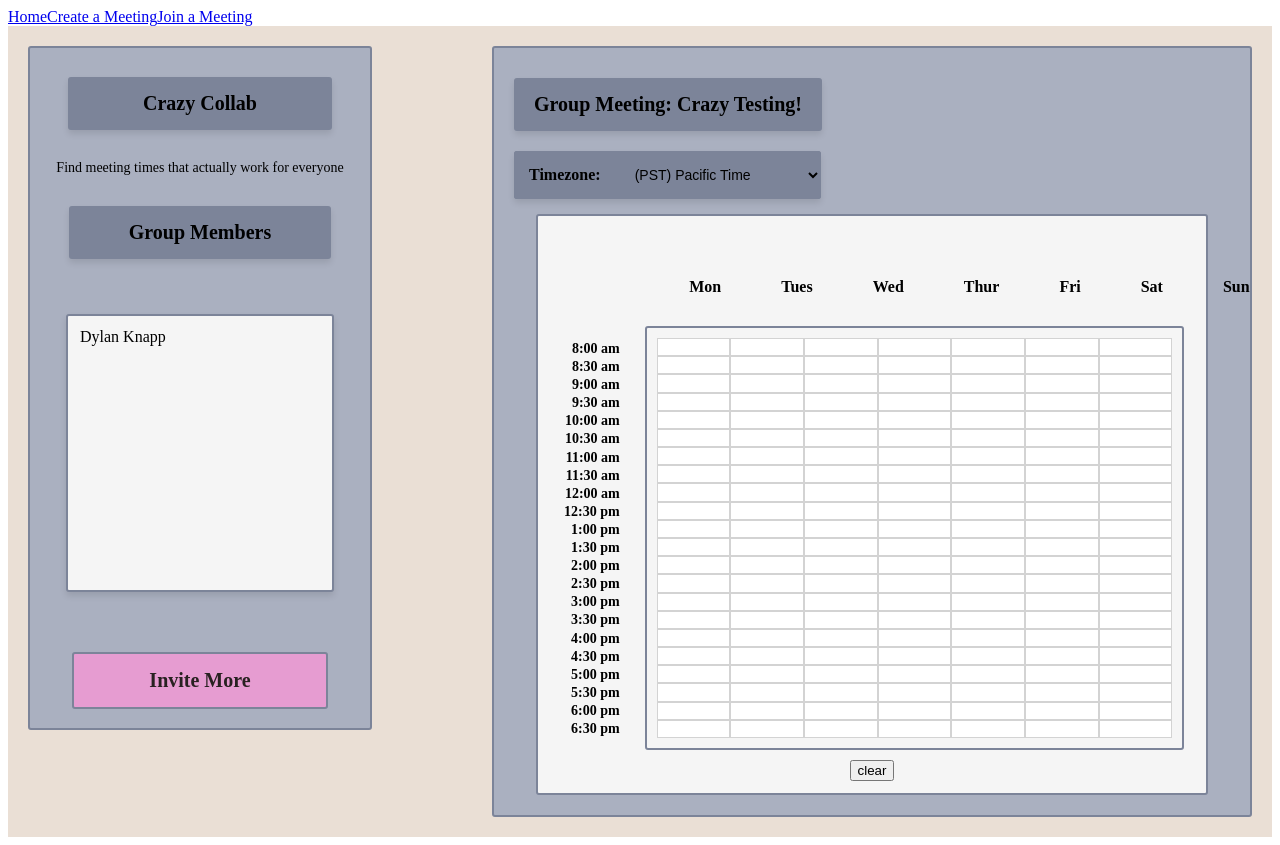
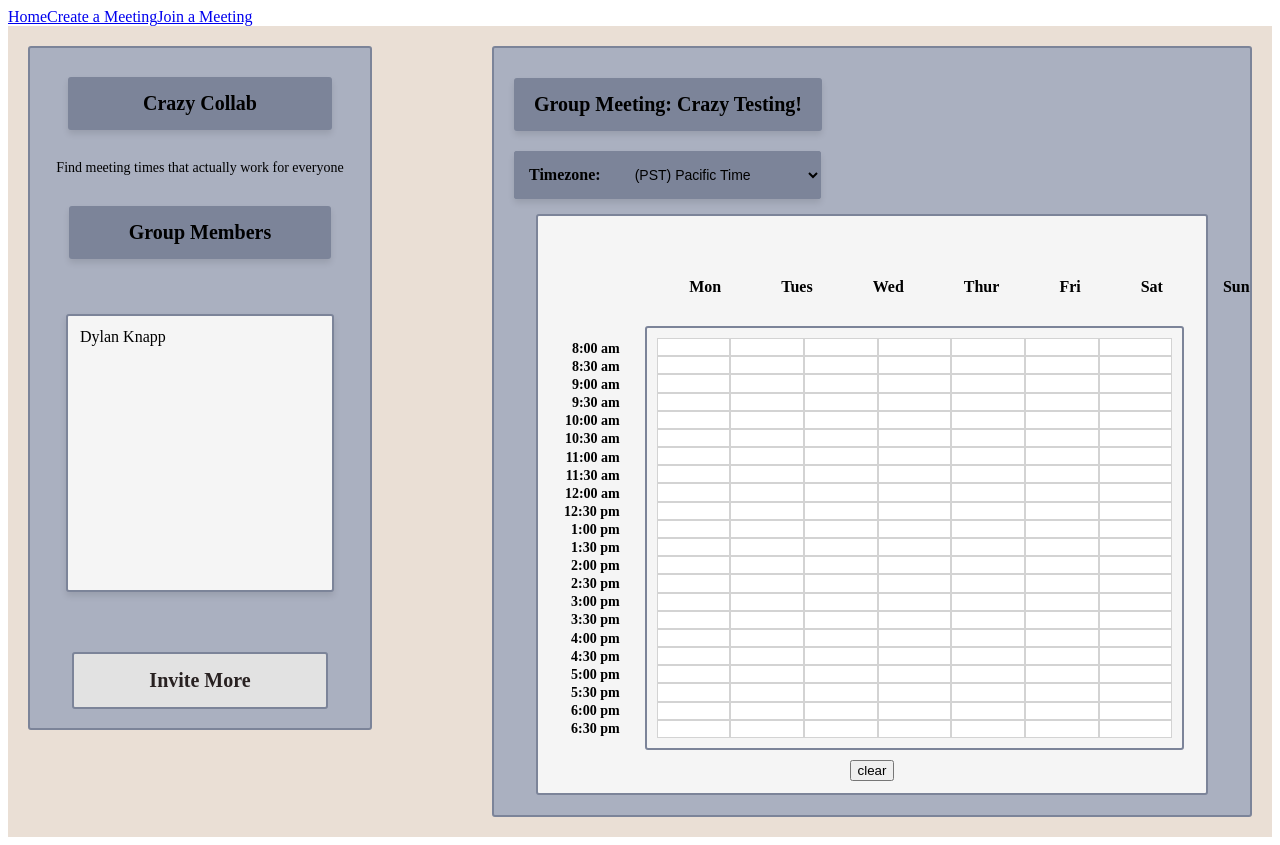
Before and after one commit to sarahpilon/CrazyCollab, a React (Vite) app in the folder frontend/: page /meeting/host in a window 1280 px wide. In both pictures the pointer is over the link "Invite More". Built offline with nearby package versions, Linux system fonts and the light colour scheme.

Commit message:
Change invite-button hover state color

```diff
--- a/frontend/src/style/home.css
+++ b/frontend/src/style/home.css
@@ -70,7 +70,7 @@
 }
 
 .invite-button:hover {
-    background-color: #e69cd1;
+    background-color: #e2e2e2;
 }
 
 .invite-button select:hover {
```
